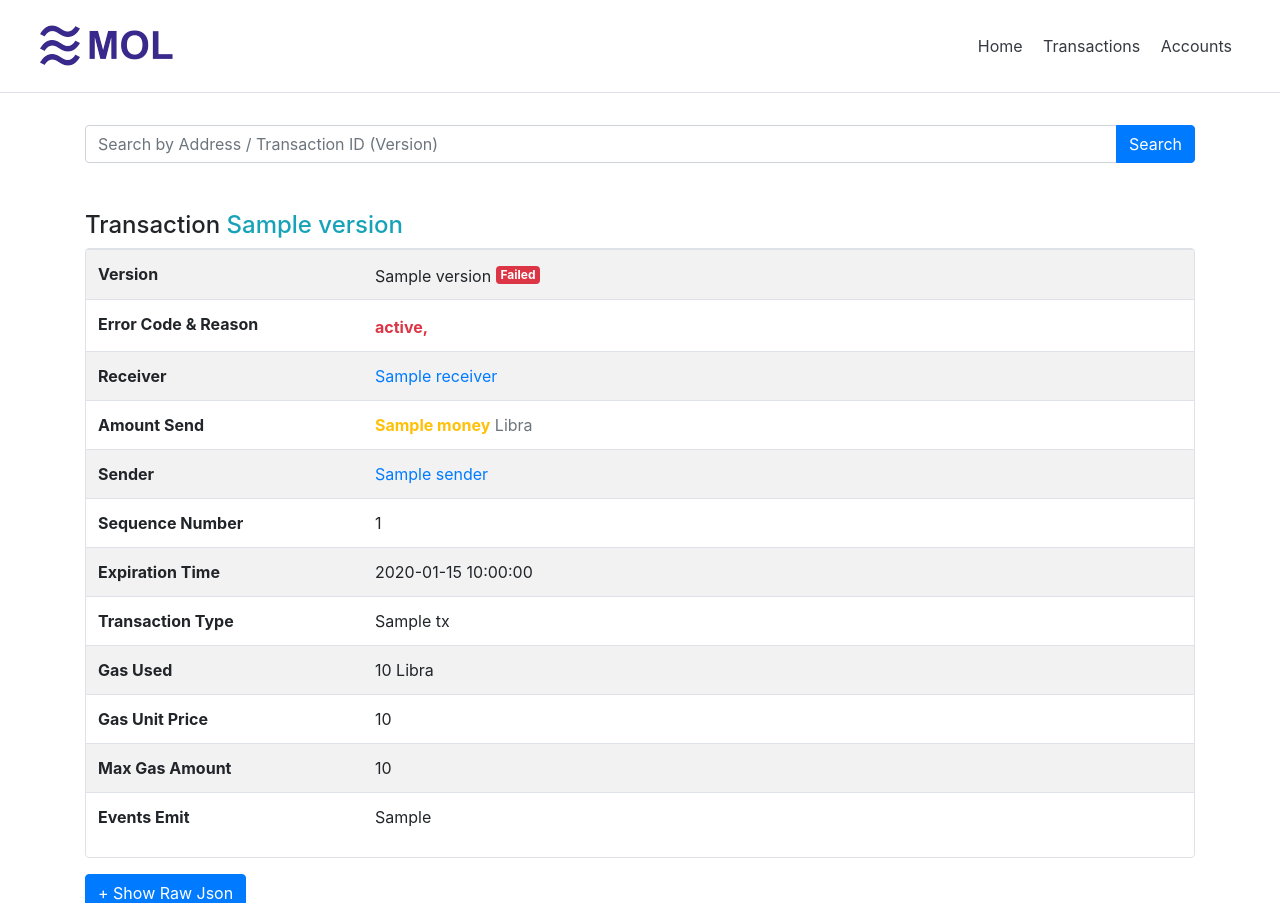
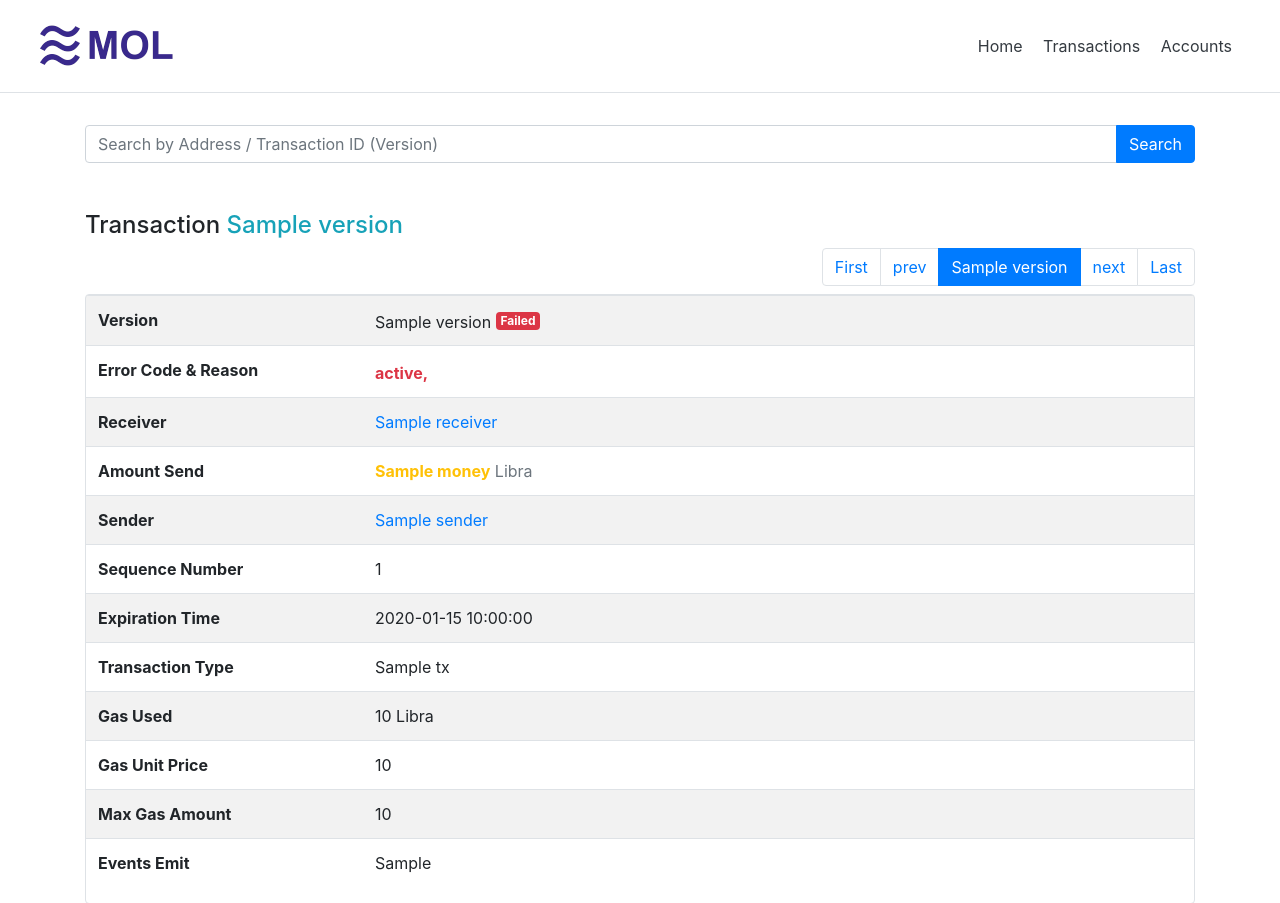
Before and after one commit to MoveOnLibra/LibraExplorer, a Flask app: template templates/transaction_show.html in a window 1280 px wide. Shown: the top 903 px of the page. Run offline with Flask 2, Linux system fonts and the light colour scheme; the template is opened without the code that fills it: most values are stand-ins (such as "Sample title", 1, 10 or a date in 2020); some libraries are stand-ins or nearby versions.

Commit message:
add pager for single tx show

```diff
--- a/app.py
+++ b/app.py
@@ -188,8 +188,13 @@ def transaction(id):
     raw_json = json.dumps(tx, indent=2)
     transaction_format(tx)
     tx['raw_json'] = raw_json
-    #TODO: 404
-    return render_template('transaction_show.html',tx=tx)
+    ctx={'first_class': '', 'last_class': ''}
+    ctx['total'] = total
+    if id <= 0:
+        ctx['first_class'] = 'disabled'
+    if id >= total-1:
+        ctx['last_class'] = 'disabled'
+    return render_template('transaction_show.html',tx=tx, ctx=ctx)
 
 @app.route("/transactions/<int:id>.json")
 def transaction_json(id):
--- a/templates/transaction_show.html
+++ b/templates/transaction_show.html
@@ -11,6 +11,36 @@
           </div>
         </div>
       </div>
+
+
+
+    <div class="d-md-flex justify-content-between align-items-center px-0 mb-2 mr-0">
+      <div class="ml-auto">
+        <nav aria-label="...">
+          <ul class="pagination  mb-0">
+            <li class="page-item {{ctx.first_class}}">
+              <a class="page-link" href="/transactions/0" tabindex="-1">First</a>
+            </li>
+            <li class="page-item {{ctx.first_class}}"><a class="page-link" href="/transactions/{{tx.version-1}}">prev</a></li>
+            <li class="page-item active">
+              <a class="page-link" href="#.">{{tx.version}} <span class="sr-only">(current)</span></a>
+            </li>
+            <li class="page-item {{ctx.last_class}}"><a class="page-link" href="/transactions/{{tx.version+1}}">next</a></li>
+            <li class="page-item {{ctx.last_class}}">
+              <a class="page-link" href="/transactions/{{ctx.total-1}}">Last</a>
+            </li>
+          </ul>
+        </nav>
+      </div>
+    </div>
+
+
+
+
+
+
+
+
 
       <div class="table-responsive mb-3 border box-shadow rounded">
         <table class="table table-striped" style="table-layout: fixed; width: 100%">
```
Also changed, not shown: templates/_txs_pager.html (added, +21 -0 lines), templates/transactions.html (+2 -46 lines).
